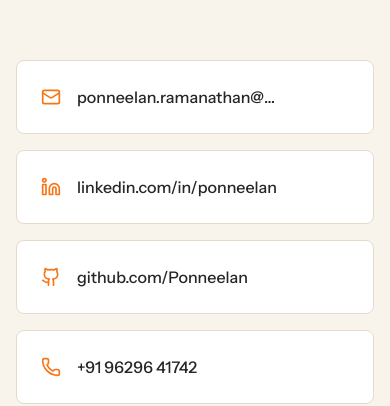
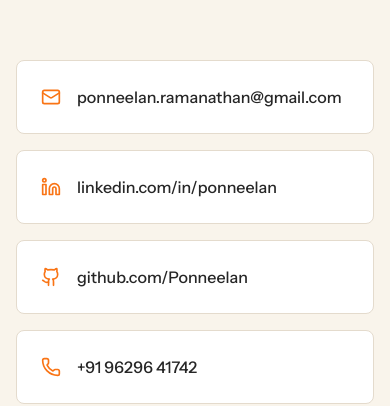
Before and after one commit to Ponneelan/Ponneelan.github.io, a React (Vite) app: page / in a window 390 px wide. Shown: the part 8381-8787 px from the top of the page. Built offline with nearby package versions, Linux system fonts and the light colour scheme.

Commit message:
mobile response added

```diff
--- a/src/index.css
+++ b/src/index.css
@@ -70,7 +70,7 @@
     @apply rounded-lg border border-border bg-card p-6 transition-all hover:border-primary hover:shadow-lg hover:shadow-primary/10;
   }
   .overflow-ellipsis {
-    width: 200px;             /* A fixed or constrained width is necessary */
+    width: max-content;             /* A fixed or constrained width is necessary */
     white-space: nowrap;      /* Keep text on a single line */
     overflow: hidden;         /* Hide the text that goes beyond the 200px */
     text-overflow: ellipsis;  /* Add the "..." at the end of the line */
```
